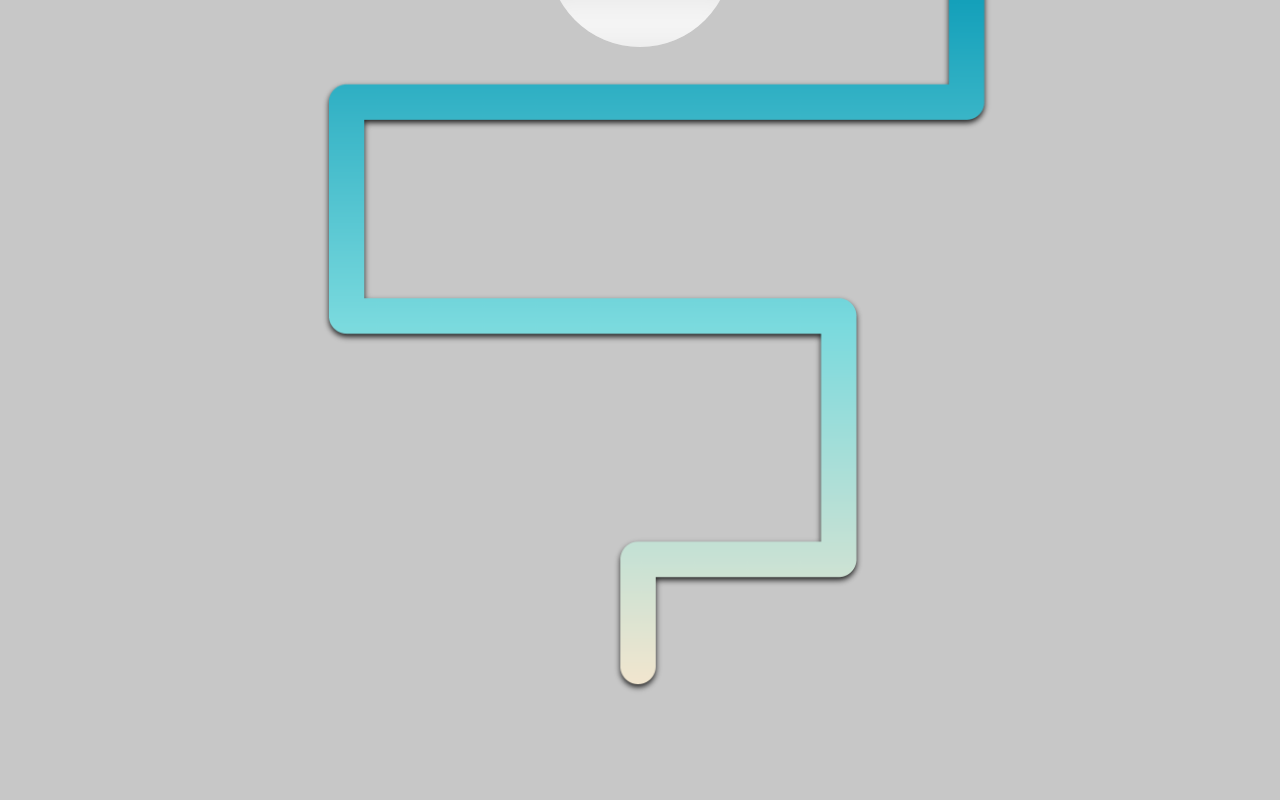
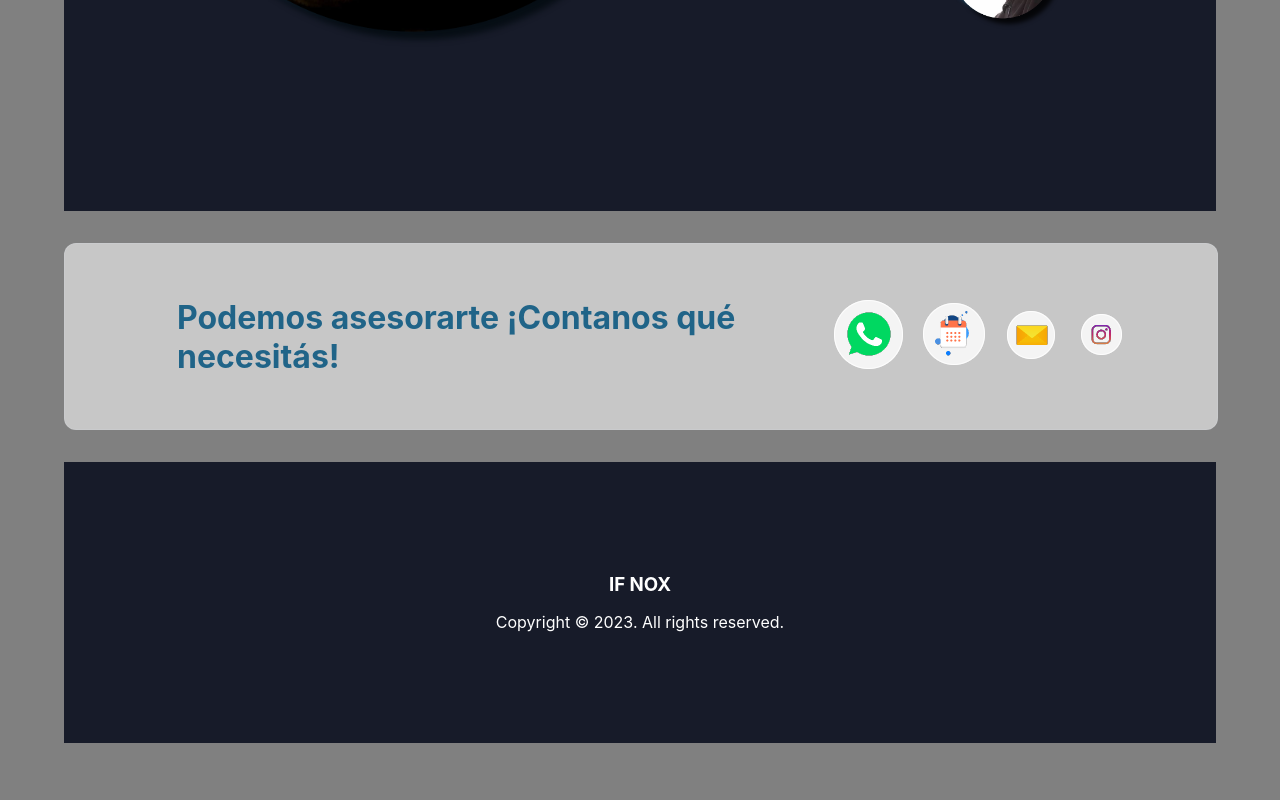
Before and after one commit to ifnoxdesarrollo/if_nox-sitio-v01, a React (Create React App) app: page / in a window 1280 px wide. Shown: the part 4174-4974 px from the top of the page. Built offline with nearby package versions, Linux system fonts and the light colour scheme.

Commit message:
modificaciones y comentarios varios

```diff
--- a/src/App.js
+++ b/src/App.js
@@ -18,8 +18,8 @@
       <Mision></Mision>
       <Nuestros_Servicios></Nuestros_Servicios>
       <Proy_dest></Proy_dest>
-      <Asi_trabajamos></Asi_trabajamos>
-      <Planes></Planes>
+      {/* <Asi_trabajamos></Asi_trabajamos> */}
+      {/* <Planes></Planes> */}
       <Nos_presentamos></Nos_presentamos>
       <Contacto></Contacto>
       <Footer></Footer>
--- a/src/componentes/Contacto/Contacto.jsx
+++ b/src/componentes/Contacto/Contacto.jsx
@@ -8,10 +8,10 @@
         <div className="contacto__contenedor__bloque">
           <h3 className='contacto__contenedor__bloque__titulo'>Podemos asesorarte ¡Contanos qué necesitás!</h3>
           <div className="contacto__contenedor__bloque__iconos">
-            <img className='contacto__contenedor__bloque__iconos__icono-1' src="/images/whatsapp.png" alt="whatsapp" />
-            <img className='contacto__contenedor__bloque__iconos__icono-2' src="/images/calendario.png" alt="calendario" />
-            <img className='contacto__contenedor__bloque__iconos__icono-3' src="/images/mail.png" alt="email" />
-            <img className='contacto__contenedor__bloque__iconos__icono-4' src="/images/ig.png" alt="instagram" />
+            <a href="https://wa.me/+54926123123123" target='_blank'><img className='contacto__contenedor__bloque__iconos__icono-1' src="/images/whatsapp.png" alt="whatsapp" /></a>
+            <a href=""><img className='contacto__contenedor__bloque__iconos__icono-2' src="/images/calendario.png" alt="calendario" /></a>
+            <a href="mailto:ifnox360@gmail.com" target='_blank'><img className='contacto__contenedor__bloque__iconos__icono-3' src="/images/mail.png" alt="email" /></a>
+            <a href="https://www.instagram.com/ifnoxdesarrolloweb" target='_blank'><img className='contacto__contenedor__bloque__iconos__icono-4' src="/images/ig.png" alt="instagram" /></a>
           </div>
         </div>
       </div>
--- a/src/componentes/Proyectos Destacados/Proy_dest.css
+++ b/src/componentes/Proyectos Destacados/Proy_dest.css
@@ -196,18 +196,21 @@
 
     .proy-dest__contenedor__titulo {
         height: 126px;
-        margin: 31px 14px 0px 14px;
+        width: 312px !important;
+        margin: 31px 14px 65px 14px;
         text-align: start;
+        font-size: 48px;
     }
 
     .proy-dest__contenedor__frase {
         margin: 0px 19px;
+        width: 312px;
     }
 
     .grilla-movil {
         width: 302px;
         height: 648px;
-        margin-top: 90px;
+        margin-top: 73px;
     }
 
     .grilla__contenedor__bloque-2 {
```
